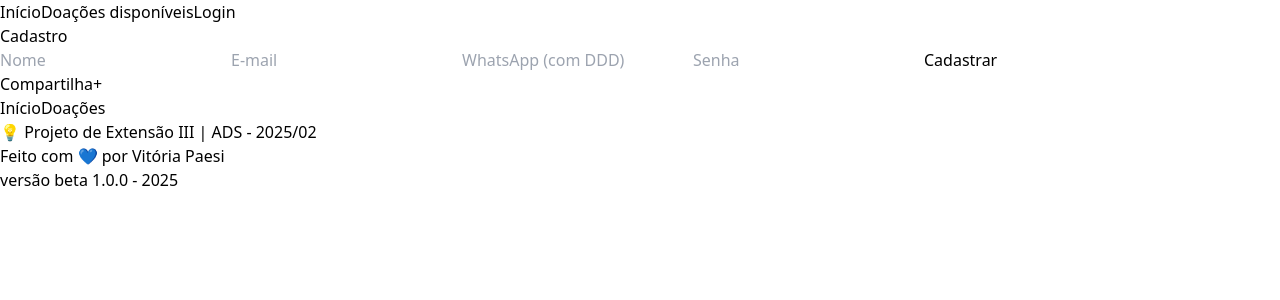
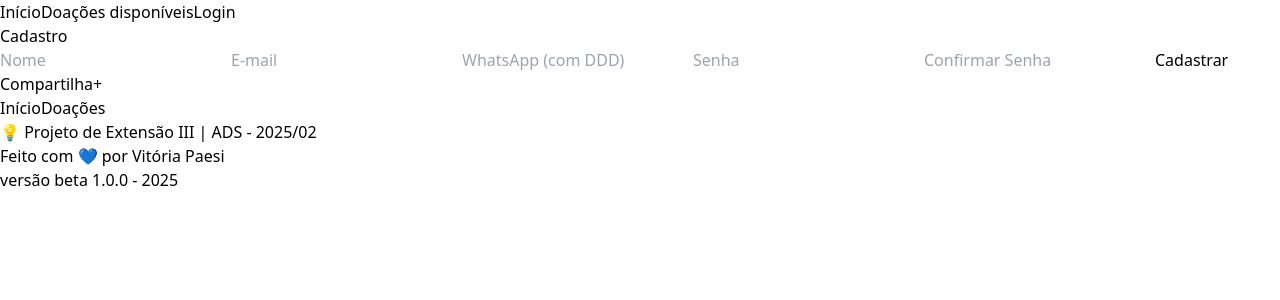
Before and after one commit to vpaesi/compartilha-mais, a React (Vite) app: page /cadastro in a window 1280 px wide. Shown: the top 300 px of the page. Built offline with nearby package versions, Linux system fonts and the light colour scheme; the HTML template or start-up script is replaced by a standard one.

Commit message:
feat(validações): adicionada validação de confirmação de senha #3
Co-authored-by: vpaesi <paesivitoria@gmail.com>

```diff
--- a/src/pages/Cadastro.tsx
+++ b/src/pages/Cadastro.tsx
@@ -8,9 +8,11 @@ export default function Cadastro() {
   const [nome, setNome] = useState("");
   const [email, setEmail] = useState("");
   const [senha, setSenha] = useState("");
+  const [confirmarSenha, setConfirmarSenha] = useState("");
   const [whatsapp, setWhatsapp] = useState("");
   const [erroWhatsapp, setErroWhatsapp] = useState("");
   const [erroNome, setErroNome] = useState("");
+  const [erroSenha, setErroSenha] = useState("");
   const navigate = useNavigate();
 
   const handleSubmit = (e: React.FormEvent) => {
@@ -28,6 +30,13 @@ export default function Cadastro() {
       return;
     } else {
       setErroWhatsapp("");
+    }
+
+    if (senha !== confirmarSenha) {
+      setErroSenha("As senhas não conferem.");
+      return;
+    } else {
+      setErroSenha("");
     }
 
     const novoUsuario: Usuario = {
@@ -85,6 +94,17 @@ export default function Cadastro() {
           required
           className="px-4 py-2 border border-gray-300 rounded focus:outline-none focus:ring-2 focus:ring-blue-400"
         />
+        <input
+          type="password"
+          placeholder="Confirmar Senha"
+          value={confirmarSenha}
+          onChange={(e) => setConfirmarSenha(e.target.value)}
+          required
+          className="px-4 py-2 border border-gray-300 rounded focus:outline-none focus:ring-2 focus:ring-blue-400"
+        />
+        {erroSenha && (
+          <span className="text-red-500 text-sm">{erroSenha}</span>
+        )}
         <button
           type="submit"
           className="bg-blue-600 hover:bg-blue-700 text-white font-semibold py-2 rounded transition-colors mt-2 shadow"
```
